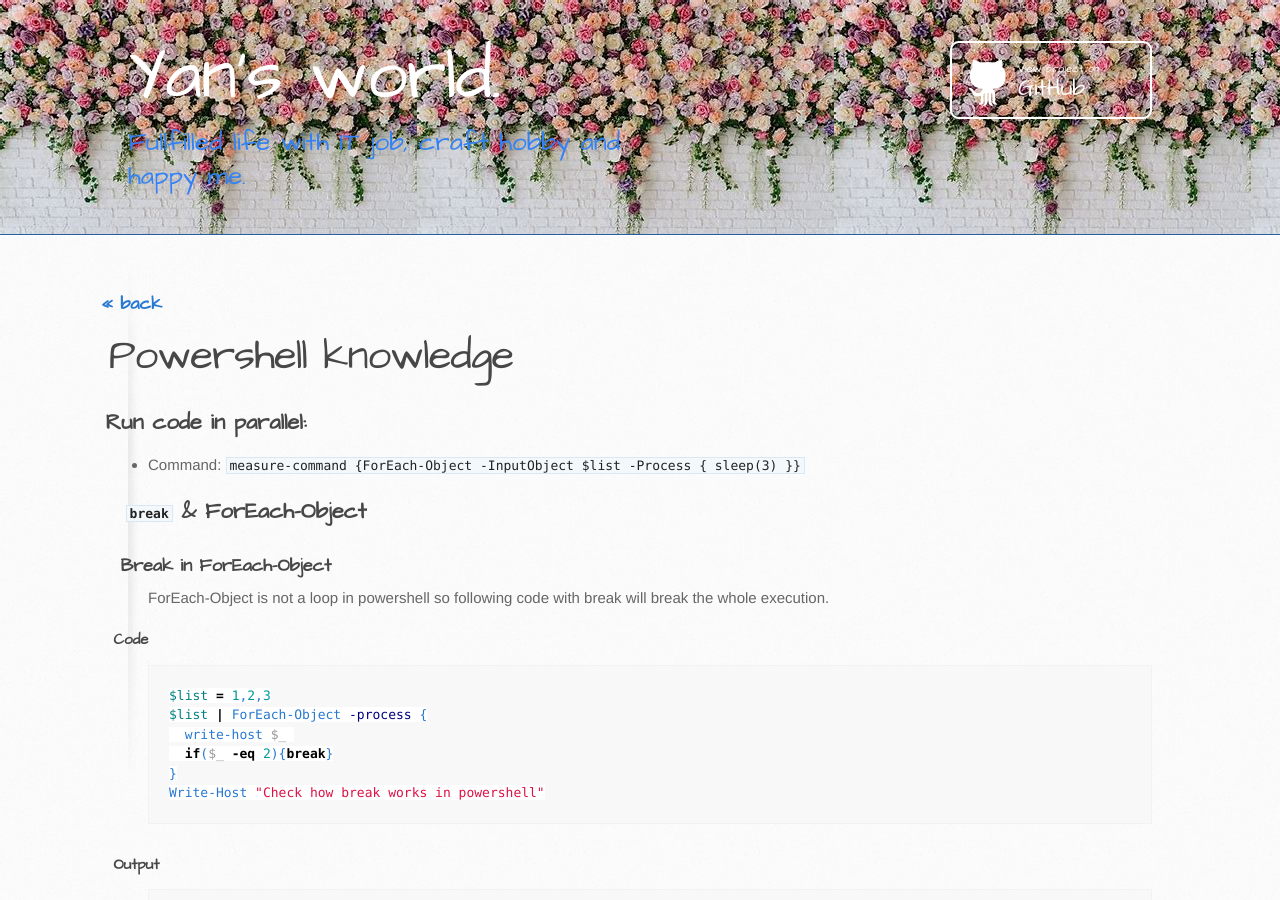
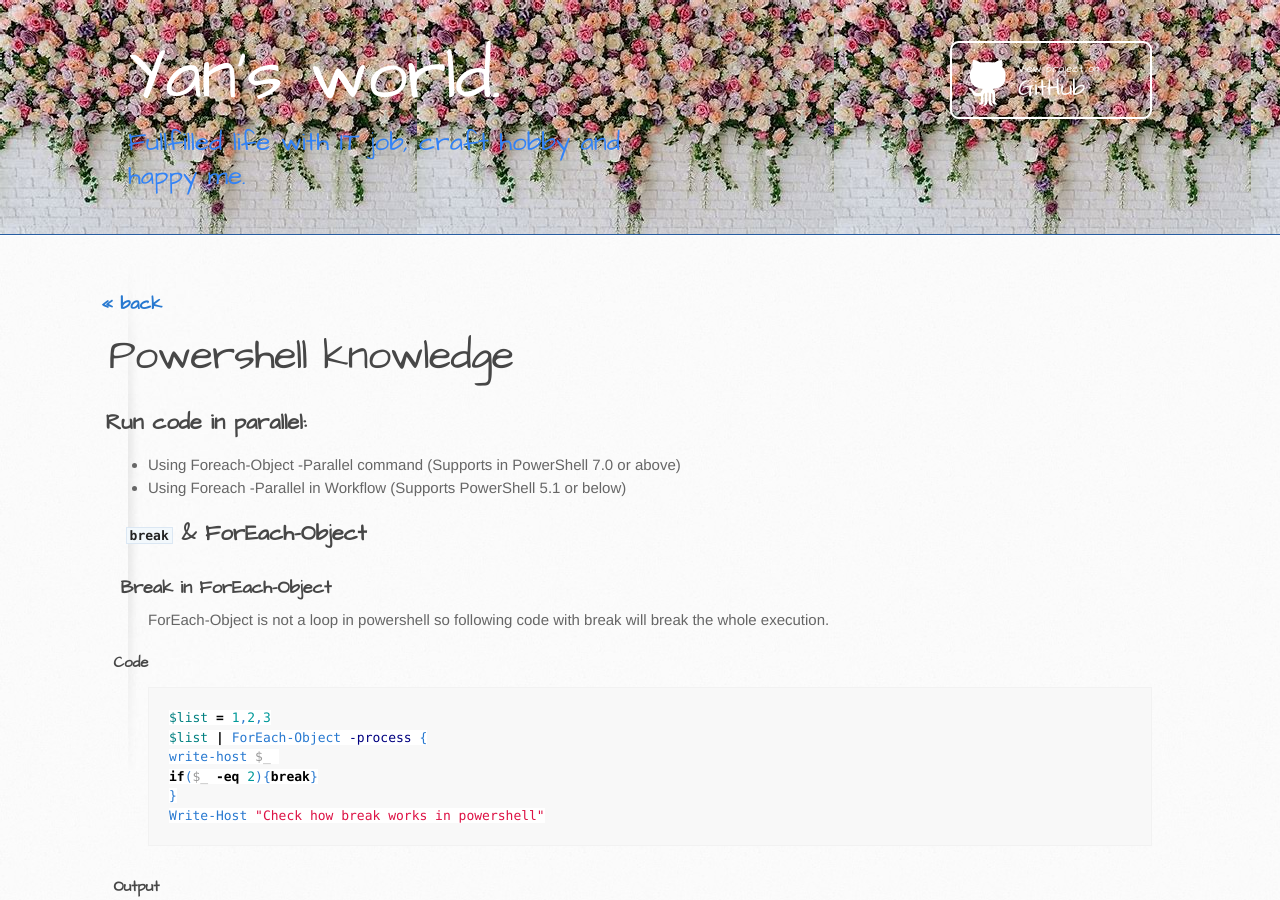
Before and after one commit to itcraftme/itcraftme, a Jekyll site: the page built from docs/it/powershell.md, in a window 1280 px wide and 900 px high. Built offline with Jekyll 4.4.1, drawn with Linux system fonts in a browser that asks for light colours; our own code applies the rules of GitHub Pages for plain Markdown files.

Commit message:
add parallel method for powershell 5, 7

```diff
--- a/docs/it/powershell.md
+++ b/docs/it/powershell.md
@@ -1,7 +1,8 @@
 ###  [<< back](./index.md)
 # Powershell knowledge
 ## Run code in parallel:
-  - Command: `measure-command {ForEach-Object -InputObject $list  -Process { sleep(3) }}`
+- Using Foreach-Object -Parallel command (Supports in PowerShell 7.0 or above)
+- Using Foreach -Parallel in Workflow (Supports PowerShell 5.1 or below)
 ## `break` & ForEach-Object
 ### Break in ForEach-Object
 ForEach-Object is not a loop in powershell so following code with break will break the whole execution.
```
